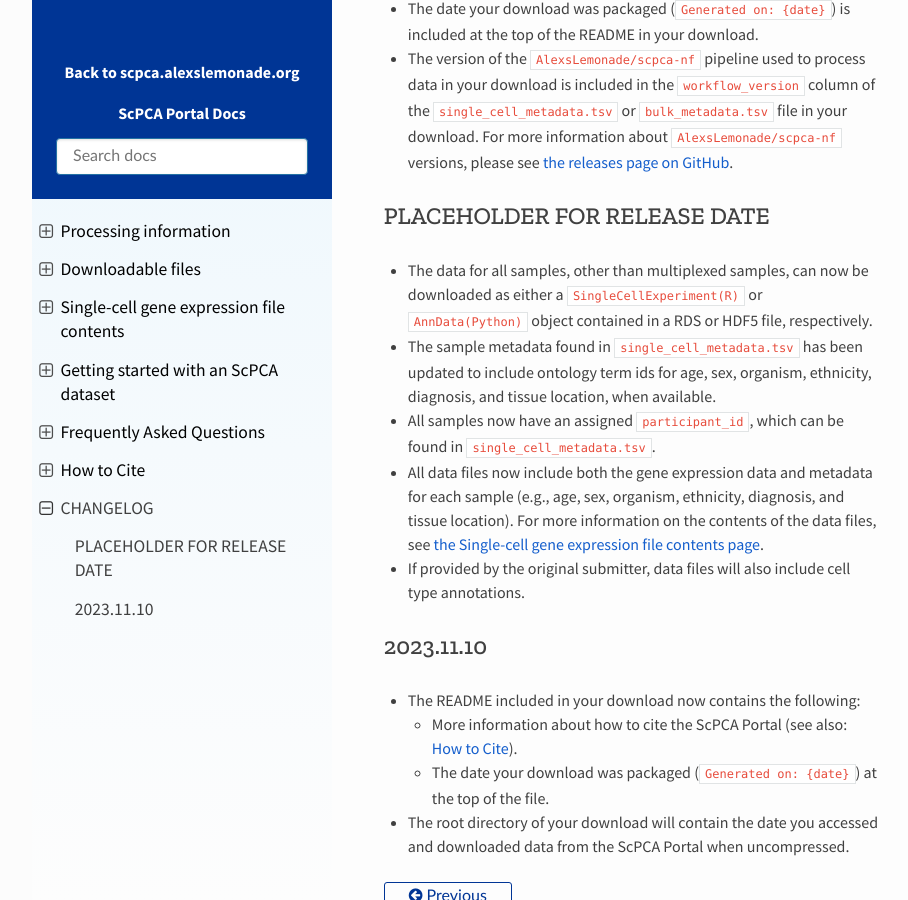
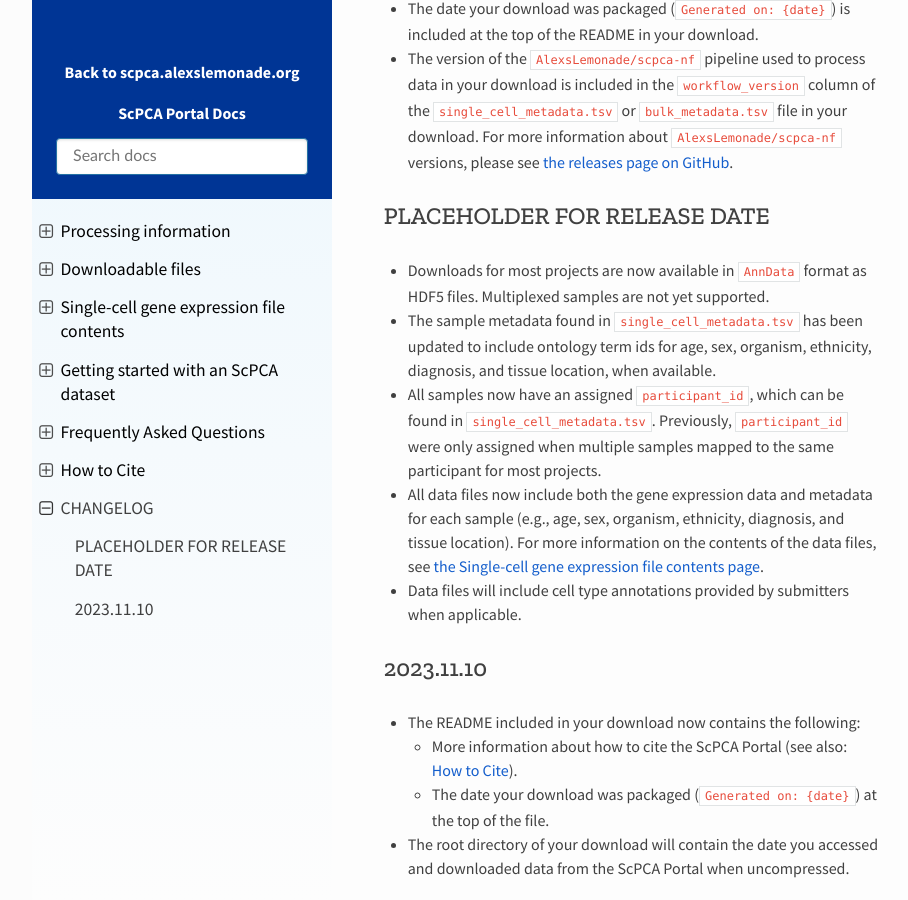
Before and after one commit to DongzeHE/scpca-docs, a Sphinx documentation site: the page built from docs/CHANGELOG.md, in a window 1280 px wide and 900 px high, scrolled down 360 px. Shown: the whole window, without its empty margins (158-1066 px from the left). Built offline with Sphinx 7.4.7 and the Read the Docs theme 2.0.0, drawn with Linux system fonts in a browser that asks for light colours.

Commit message:
Apply suggestions from code review
Co-authored-by: Jaclyn Taroni <19534205+jaclyn-taroni@users.noreply.github.com>

```diff
--- a/docs/CHANGELOG.md
+++ b/docs/CHANGELOG.md
@@ -14,12 +14,14 @@
 
 ## PLACEHOLDER FOR RELEASE DATE
 
-* The data for all samples, other than multiplexed samples, can now be downloaded as either a `SingleCellExperiment(R)` or `AnnData(Python)` object contained in a RDS or HDF5 file, respectively.
+* Downloads for most projects are now available in [`AnnData`](https://anndata.readthedocs.io/en/latest/index.html) format as HDF5 files.
+Multiplexed samples are not yet supported.
 * The sample metadata found in `single_cell_metadata.tsv` has been updated to include ontology term ids for age, sex, organism, ethnicity, diagnosis, and tissue location, when available.
 * All samples now have an assigned `participant_id`, which can be found in `single_cell_metadata.tsv`.
+Previously, `participant_id` were only assigned when multiple samples mapped to the same participant for most projects.
 * All data files now include both the gene expression data and metadata for each sample (e.g., age, sex, organism, ethnicity, diagnosis, and tissue location).
 For more information on the contents of the data files, see {ref}`the Single-cell gene expression file contents page<sce_file_contents:Single-cell gene expression file contents>`.
-* If provided by the original submitter, data files will also include cell type annotations.
+* Data files will include cell type annotations provided by submitters when applicable.
 
 ## 2023.11.10
 
```
